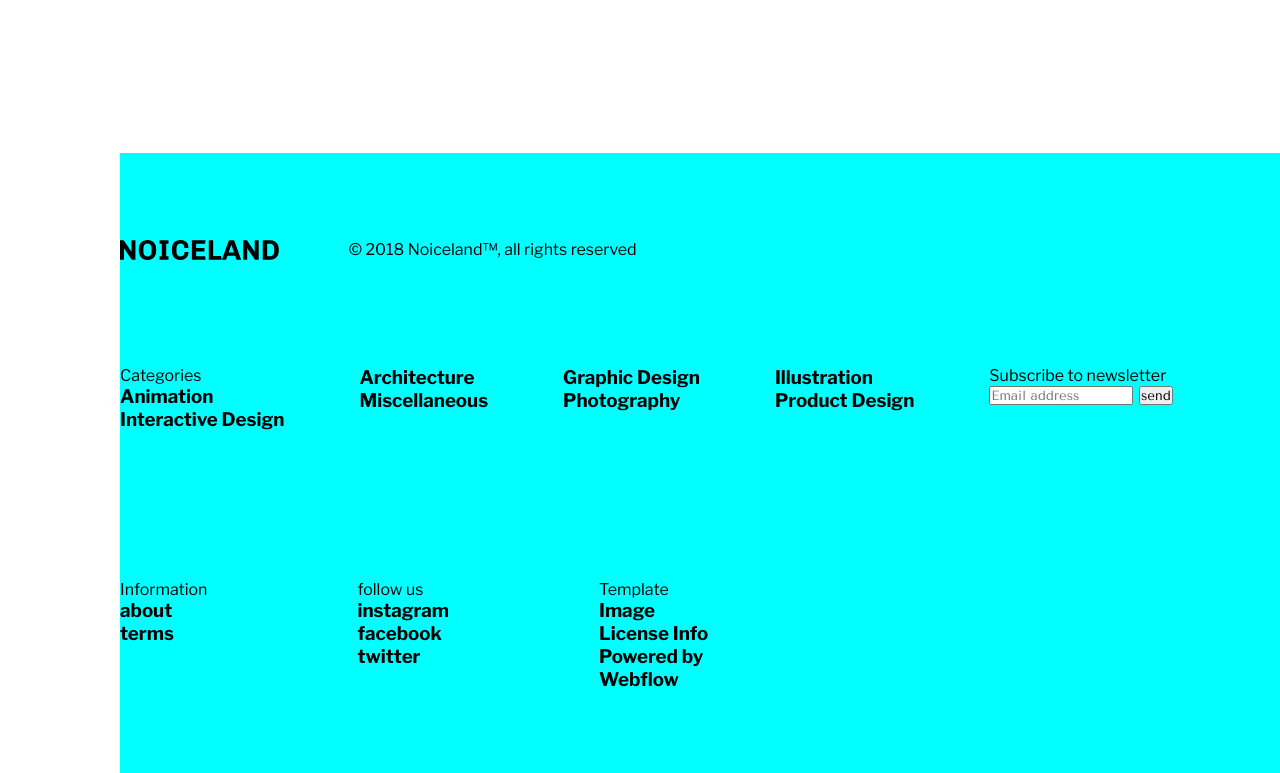
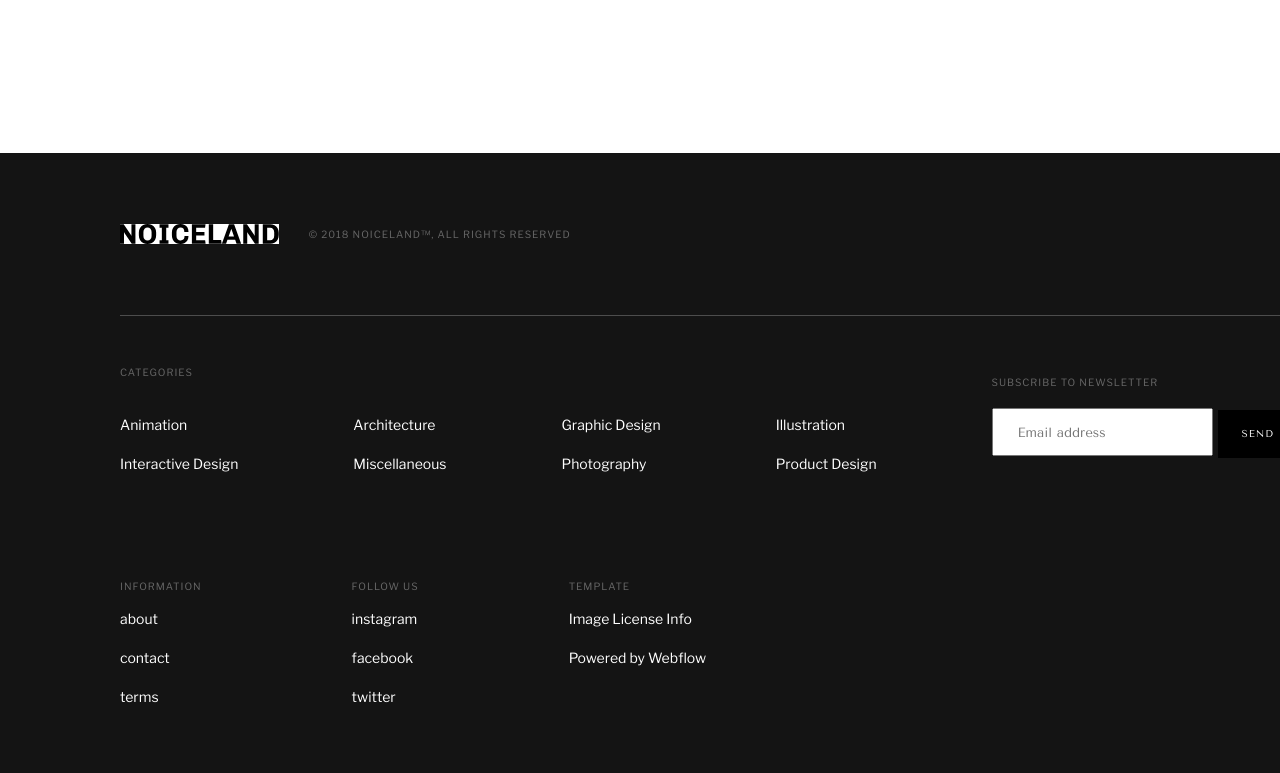
Before and after one commit to Diyorbek200406/108-9-dars, a plain HTML site: page amaliyot.html in a window 1280 px wide. Shown: the part 4037-4810 px from the top of the page. Drawn offline with nearby package versions, Linux system fonts and the light colour scheme.

Commit message:
figma tugadi

```diff
--- a/amaliyot.html
+++ b/amaliyot.html
@@ -279,7 +279,7 @@
           <div class="ustun ustun-5">
             <p>Subscribe to newsletter</p>
             <form>
-              <input type="text" placeholder="Email address" />
+              <input type="text" placeholder="Email address" required />
               <button>send</button>
             </form>
           </div>
@@ -289,6 +289,7 @@
             <div class="tikka tikka-1">
               <p>Information</p>
               <h3>about</h3>
+              <h3>contact</h3>
               <h3>terms</h3>
             </div>
             <div class="tikka tikka-2">
--- a/styles/scss/amaliy.scss
+++ b/styles/scss/amaliy.scss
@@ -455,6 +455,7 @@ section#postss .container .post {
 footer#footer {
   width: 1440px;
   height: 620px;
+  background: #141414;
 }
 footer#footer .container {
   background-color: transparent;
@@ -464,20 +465,79 @@ footer#footer .container {
   display: grid;
   grid-template-rows: repeat(3, 1fr);
   gap: 20px;
-  background-color: aqua;
+  background: #141414;
 }
 footer#footer .container .qator1 {
   display: flex;
   align-items: center;
-  gap: 70px;
+  gap: 30px;
+  border-bottom: 1px solid #4d4d4d;
+  margin-bottom: 30px;
   img {
     height: 20px;
+    background-color: #fff;
+  }
+  p {
+    font-style: normal;
+    font-weight: 400;
+    font-size: 10px;
+    line-height: 12px;
+    letter-spacing: 1px;
+    text-transform: uppercase;
+    color: #666666;
   }
 }
 footer#footer .container .qator2 {
   display: flex;
   justify-content: start;
-  gap: 75px;
+  gap: 115px;
+  .ustun {
+    p {
+      font-style: normal;
+      font-weight: 400;
+      font-size: 10px;
+      line-height: 12px;
+      letter-spacing: 1px;
+      text-transform: uppercase;
+      color: #666666;
+      padding-bottom: 20px;
+    }
+    h3 {
+      padding-top: 15px;
+      font-style: normal;
+      font-weight: 400;
+      font-size: 14px;
+      line-height: 24px;
+      color: #ffffff;
+    }
+    &-2,
+    &-3,
+    &-4 {
+      padding-top: 32px;
+    }
+    &-5 {
+      padding-top: 10px;
+      input {
+        width: 221px;
+        height: 48px;
+        padding: 18px 24px;
+      }
+      button {
+        width: 79px;
+        height: 48px;
+        background: #000000;
+        border: none;
+        font-style: normal;
+        font-weight: 400;
+        font-size: 10px;
+        line-height: 12px;
+        letter-spacing: 1px;
+        text-transform: uppercase;
+        color: #ffffff;
+        cursor: pointer;
+      }
+    }
+  }
 }
 footer#footer .container .qator3 {
   width: 50%;
@@ -485,5 +545,24 @@ footer#footer .container .qator3 {
   .tola {
     display: flex;
     gap: 150px;
+    .tikka {
+      p {
+        font-style: normal;
+        font-weight: 400;
+        font-size: 10px;
+        line-height: 12px;
+        letter-spacing: 1px;
+        text-transform: uppercase;
+        color: #666666;
+      }
+      h3 {
+        padding-top: 15px;
+        font-style: normal;
+        font-weight: 400;
+        font-size: 14px;
+        line-height: 24px;
+        color: #ffffff;
+      }
+    }
   }
 }
--- a/styles/scss/main.scss
+++ b/styles/scss/main.scss
@@ -6,13 +6,14 @@
 }
 .grids {
   width: 100vw;
-  height: 100vh;
+  height: 700px;
   background-color: yellow;
   display: grid;
   grid-template-columns: 400px 200px 200px;
-  grid-template-rows: 150px 150px 150px 150px;
+  grid-template-rows: repeat(4, 1fr);
   gap: 1rem;
   place-content: center;
+
   .grid {
     background-color: red;
     &-1 {
@@ -27,15 +28,23 @@
     }
     &-3 {
       background-color: rgb(101, 34, 34);
+      grid-row-start: 2;
+      grid-row-end: 3;
     }
     &-4 {
       background-color: rgb(101, 34, 34);
+      grid-row-start: 2;
+      grid-row-end: 3;
     }
     &-5 {
       background-color: rgb(101, 34, 34);
+      grid-row-start: 3;
+      grid-row-end: 5;
     }
     &-6 {
       background-color: rgb(101, 34, 34);
+      grid-column-start: 2;
+      grid-column-end: 4;
     }
     &-7 {
       background-color: rgb(101, 34, 34);
```
Also changed, not shown: styles/css/amaliy.css, styles/css/main.css, styles/css/minified/amaliy.min.css, styles/css/minified/main.min.css, 4 other files.
